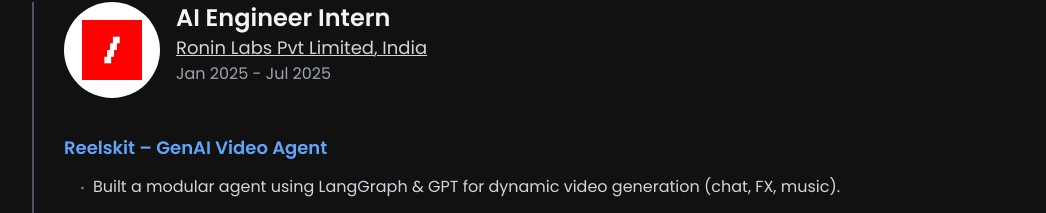
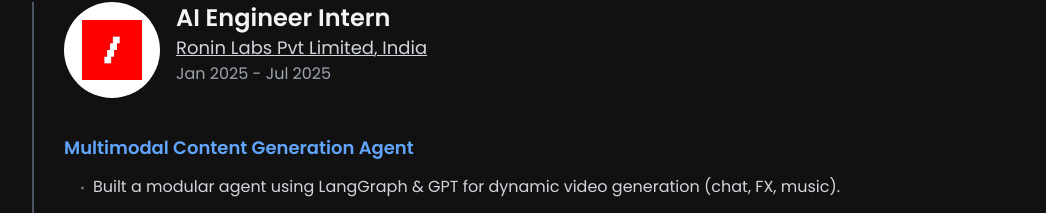
Before and after one commit to capybara-brain346/personal-website, a Next.js app: page / in a window 1280 px wide. Shown: the part 1268-1481 px from the top of the page, without its empty margins (104-1150 px from the left). Built offline with nearby package versions, Linux system fonts and the light colour scheme.

Commit message:
Update experience description in Experience component for clarity

```diff
--- a/src/components/Experience.tsx
+++ b/src/components/Experience.tsx
@@ -11,7 +11,7 @@
     location: "India",
     period: "Jan 2025 - Jul 2025",
     description: [
-      "Reelskit – GenAI Video Agent",
+      "Multimodal Content Generation Agent",
       "    Built a modular agent using LangGraph & GPT for dynamic video generation (chat, FX, music).",
       "    Developed a web-based editor (DepthFlow, Stable Diffusion XL, ControlNets) for customizable visual scenes.",
       "    Reduced generation latency to <20s through backend optimization.",
```
